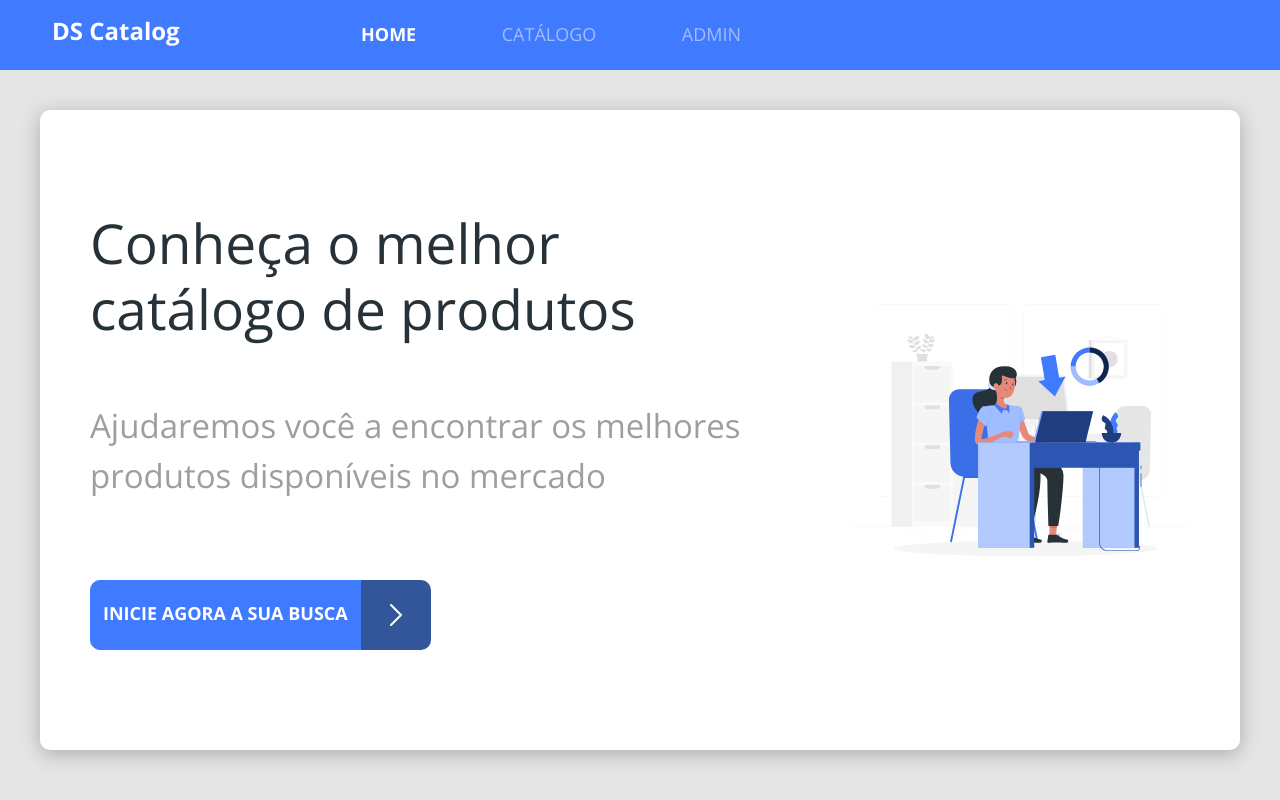
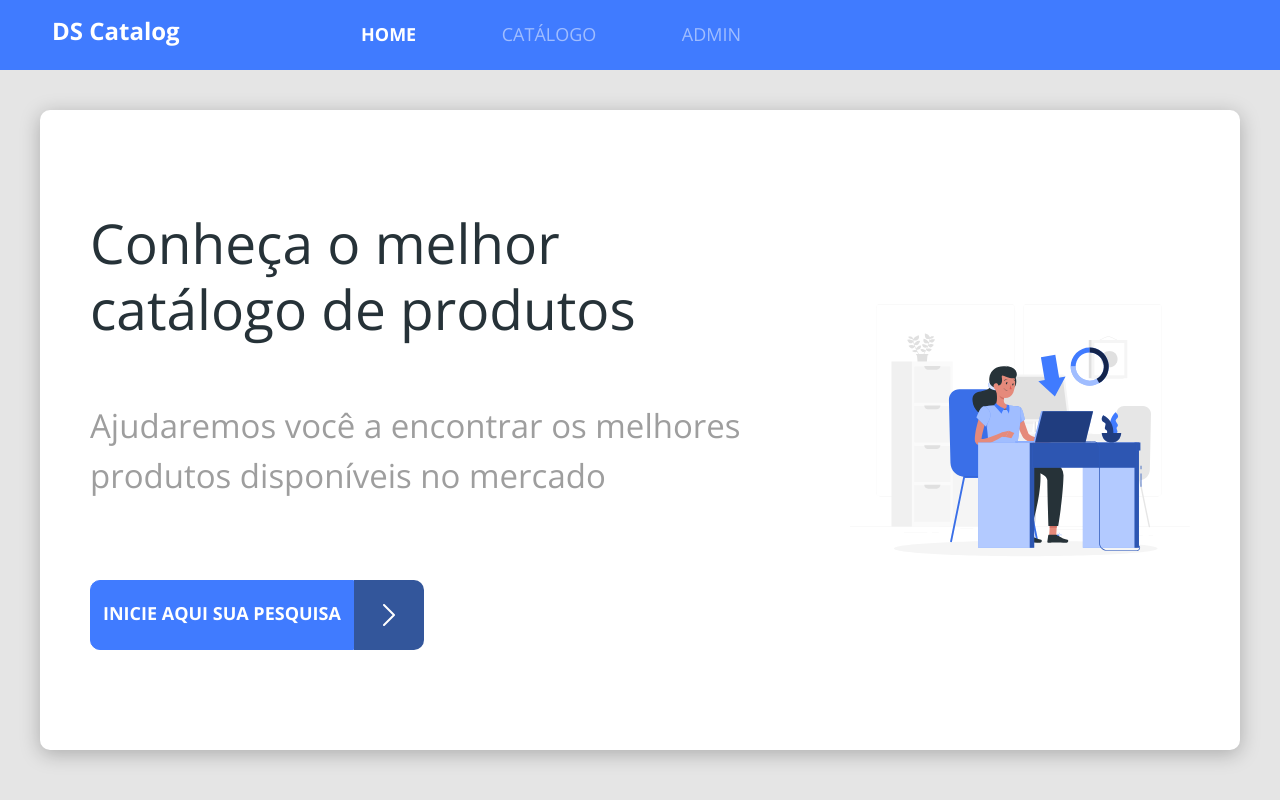
Before and after one commit to joaopaulu/dscatalog, a React (Create React App) app in the folder frontend/: page / in a window 1280 px wide. Built offline with nearby package versions, Linux system fonts and the light colour scheme.

Commit message:
Update ButtonIcon with Props

```diff
--- a/frontend/src/components/ButtonIcon/index.tsx
+++ b/frontend/src/components/ButtonIcon/index.tsx
@@ -1,11 +1,15 @@
 import { ReactComponent as ArrowIcon } from 'core/assets/images/arrow.svg';
 import './styles.css';
 
-const ButtonIcon = () => {
+type Props = {
+  text: string;
+};
+
+const ButtonIcon = ({ text }: Props) => {
   return (
     <div className="btn-container">
       <button className="btn btn-primary">
-        <h6>Inicie agora a sua busca</h6>
+        <h6>{text}</h6>
       </button>
       <div className="btn-icon-container">
         <ArrowIcon />
--- a/frontend/src/pages/Home/index.tsx
+++ b/frontend/src/pages/Home/index.tsx
@@ -15,7 +15,7 @@ const Home = () => {
           </p>
           <div>
             <Link to="/products">
-              <ButtonIcon />
+              <ButtonIcon text="Inicie aqui sua pesquisa" />
             </Link>
           </div>
         </div>
```
